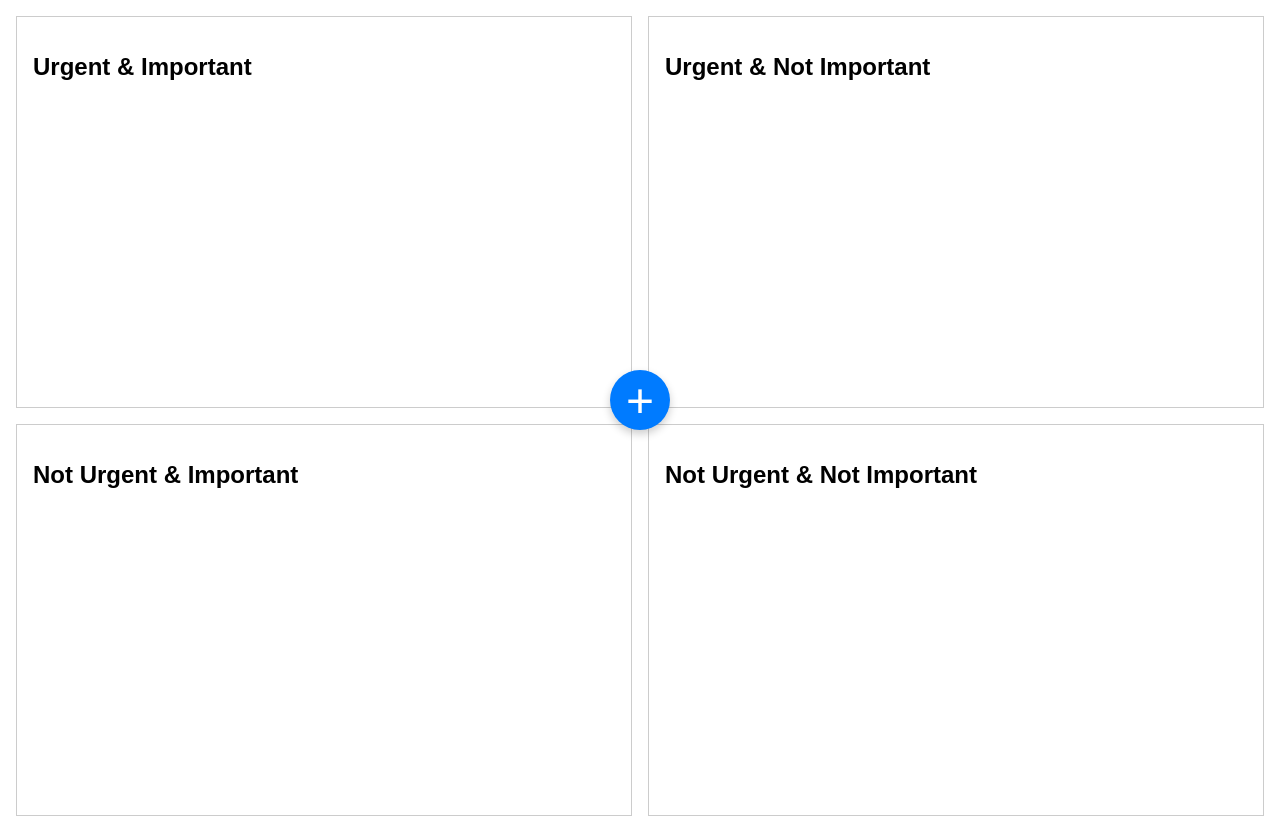
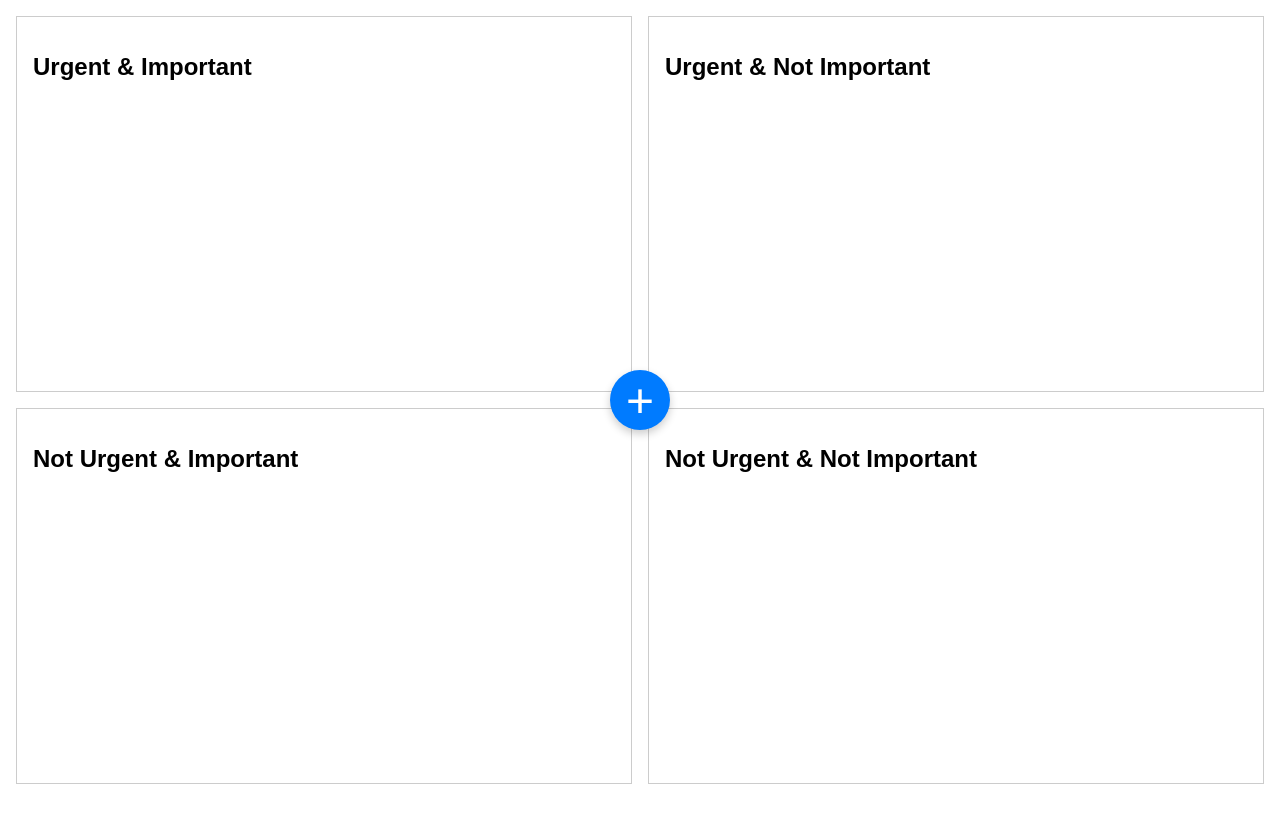
Before and after one commit to forReason/TaskMaster, a website: page FrontEnd/index.html in a window 1280 px wide. After the commit the page ends 800 px from the top, so only its background shows below. Drawn offline with Linux system fonts and the light colour scheme; no server answers.

Commit message:
fixed height issue

```diff
--- a/FrontEnd/styles.css
+++ b/FrontEnd/styles.css
@@ -9,7 +9,7 @@ body {
     grid-template-columns: 1fr 1fr;
     grid-template-rows: 1fr 1fr;
     gap: 1rem;
-    height: 100vh;
+    height: calc(100vh - 2rem);
     margin: 0;
     padding: 1rem;
 }
```
